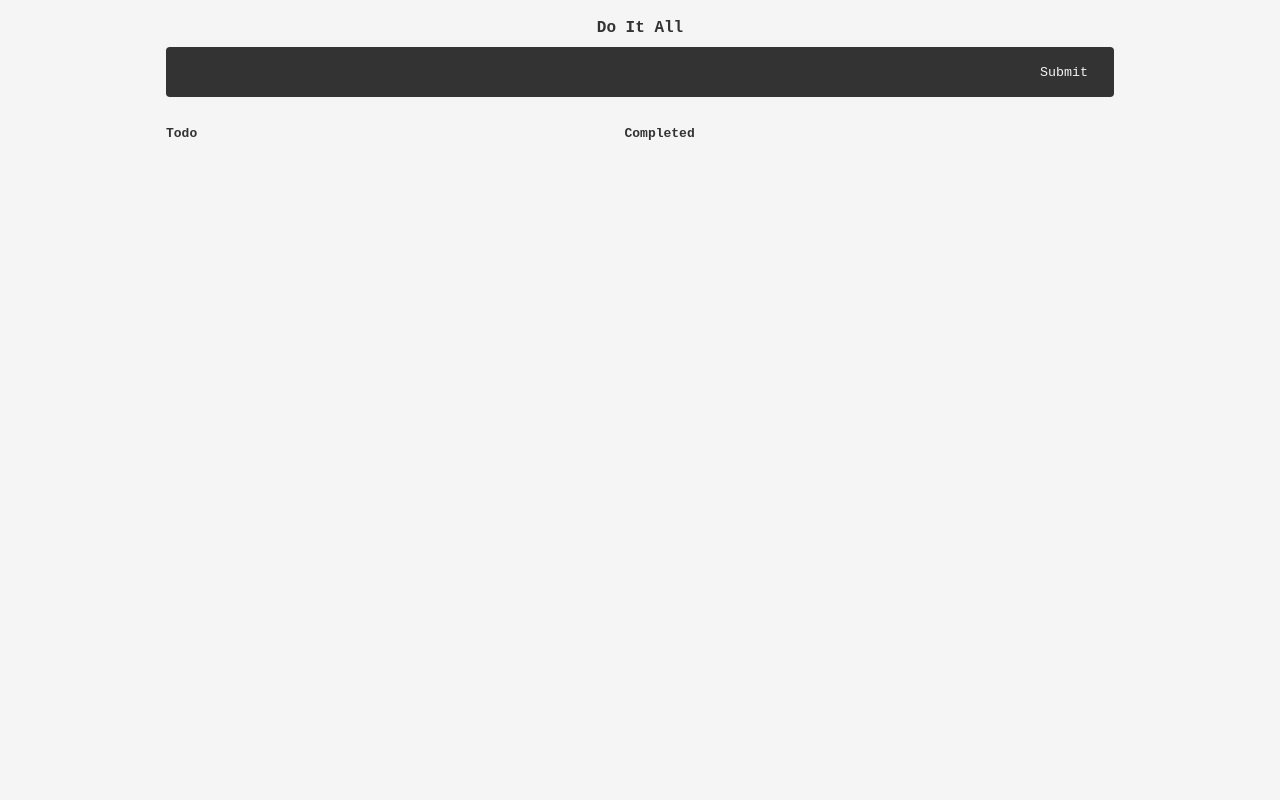
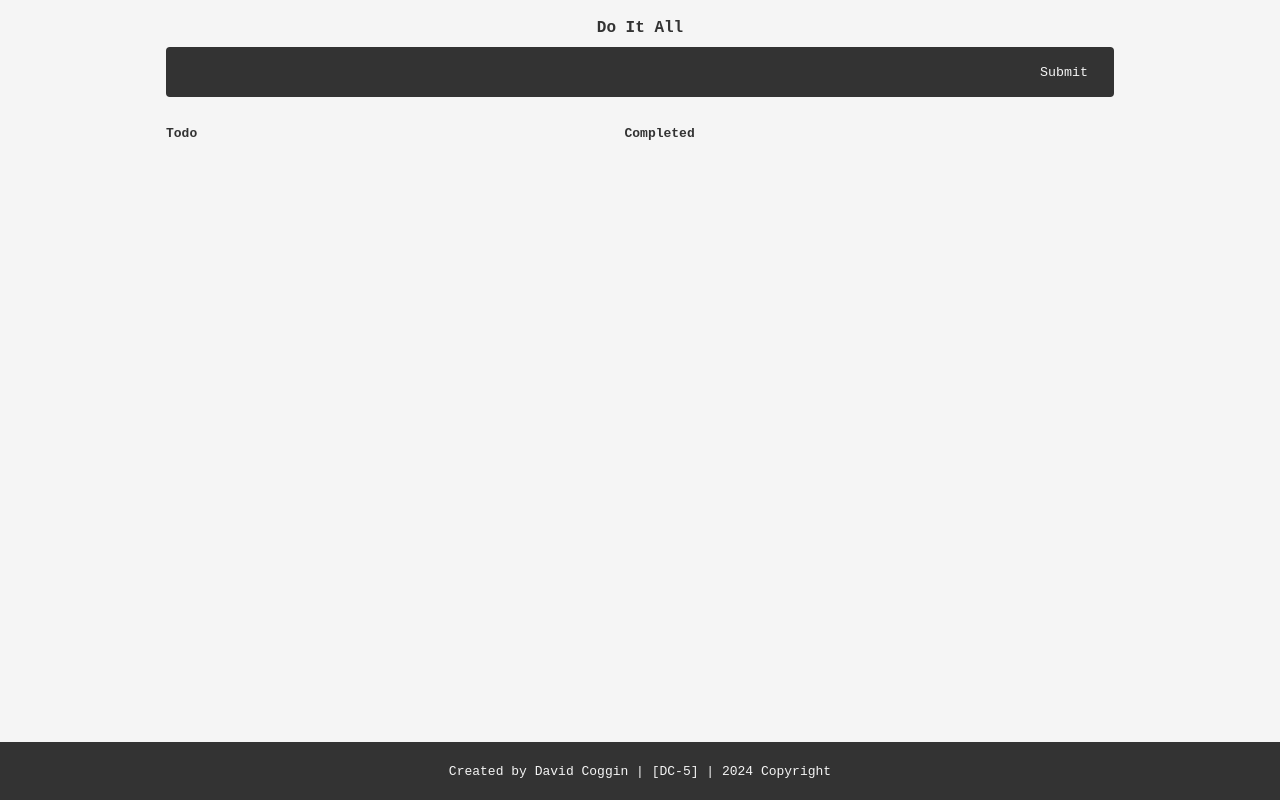
Before and after one commit to decobang/chect-it, a React (Create React App) app: page / in a window 1280 px wide. Built offline with nearby package versions, Linux system fonts and the light colour scheme.

Commit message:
added a footer

```diff
--- a/src/App.js
+++ b/src/App.js
@@ -50,6 +50,9 @@ function App() {
           </div>
         </div>
       </div>
+      <footer className={styles['footer']}>
+        <p>Created by David Coggin | [DC-5] | 2024 Copyright</p>
+      </footer>
     </div>
   );
 }
--- a/src/App.module.css
+++ b/src/App.module.css
@@ -60,3 +60,16 @@ h1 {
     overflow: auto;
   }
 }
+
+.footer {
+  display: flex;
+  justify-content: center;
+  align-items: center;
+  padding: .5rem;
+  background-color: #333;
+  color: whitesmoke; /* Change this */
+  position: fixed;
+  bottom: 0;
+  width: 100%;
+  border-top: 1px solid #333;
+}
```
Also changed, not shown: src/styles/Form.module.css (line endings or trailing spaces).
